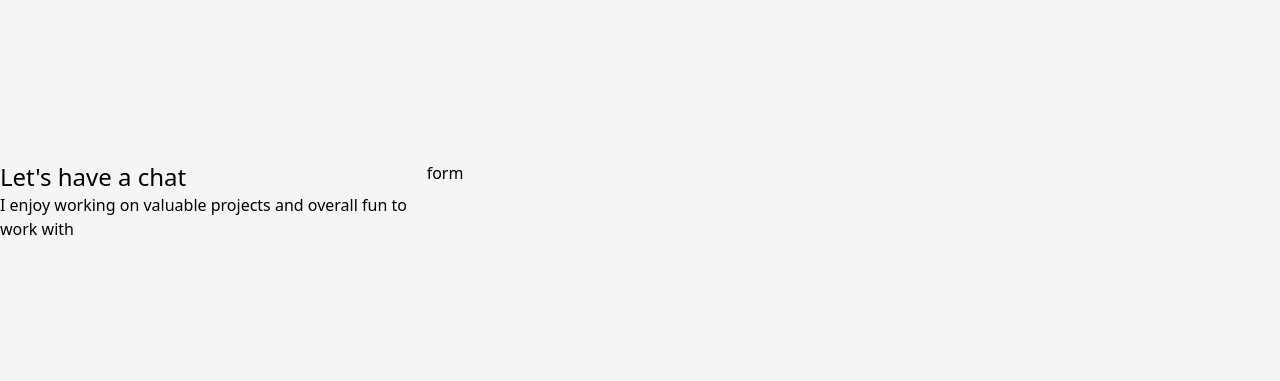
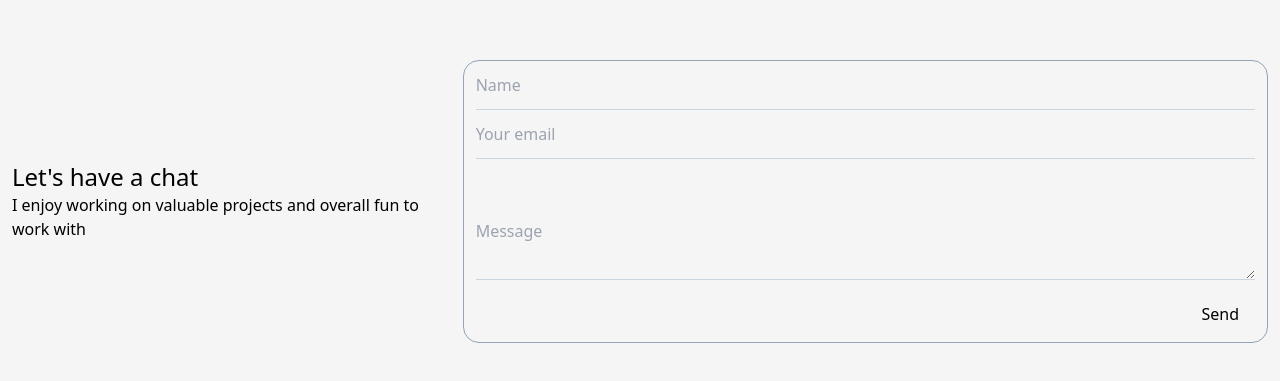
Before and after one commit to ChimmyTee/Portfolio, a React (Create React App) app: page / in a window 1280 px wide. Shown: the part 3537-3918 px from the top of the page. Built offline with nearby package versions, Linux system fonts and the light colour scheme; a web font is replaced by a local one.

Commit message:
tidy up padding on container, added more contacts layout

```diff
--- a/src/components/Contact.js
+++ b/src/components/Contact.js
@@ -3,14 +3,26 @@ import { motion } from 'framer-motion';
 import { fadeIn } from '../variants';
 
 const Contact = () => {
-    return <div class='section' id='contact'>
+    return <div class='section mx-3' id='contact'>
         <div class='container mx-auto'>
             <div className="flex flex-col lg:flex-row">
-                <div class='w-2/6'>
+                <motion.div
+                    variants={fadeIn('right', 0.2)}
+                    initial='hidden'
+                    whileInView={'show'}
+                    viewport={{ once: false, amount: 0.3 }}
+                    class='lg:w-2/6 flex flex-col justify-center'>
                     <h1 class='font-title, text-2xl'>Let's have a chat</h1>
                     <p>I enjoy working on valuable projects and overall fun to work with</p>
-                </div>
-                <form>form</form>
+                </motion.div>
+                <form class='flex-1 border border-slate-400 rounded-2xl lg:w-4/6 lg:ml-8 px-3'>
+                    <input type='text' placeholder='Name' class='bg-transparent outline-none border-b border-slate-300 focus:border-yellow-400 py-3 w-full' />
+                    <input type='text' placeholder='Your email' class='bg-transparent outline-none border-b border-slate-300 focus:border-yellow-400 py-3 w-full' />
+                    <textarea type='text' placeholder='Message' class='bg-transparent outline-none border-b border-slate-300 focus:border-yellow-400 py-3 mt-12 w-full' />
+                    <div class='flex justify-end'>
+                        <button class='m-4 border-gray-400'>Send</button>
+                    </div>
+                </form>
             </div>
         </div>
     </div>;
--- a/src/components/Services.js
+++ b/src/components/Services.js
@@ -20,7 +20,7 @@ const services = [
 ]
 
 const Services = () => {
-    return <div class='section' id='services'>
+    return <div class='section mx-3' id='services'>
         <div className="container mx-auto">
             <div class='font-title text-2xl'>The values of my Work</div>
 
--- a/tailwind.config.js
+++ b/tailwind.config.js
@@ -9,7 +9,7 @@ module.exports = {
   },
   container: {
     padding: {
-      DEFAULT: '15px',
+      DEFAULT: '20px',
     },
   },
   plugins: [],
```
